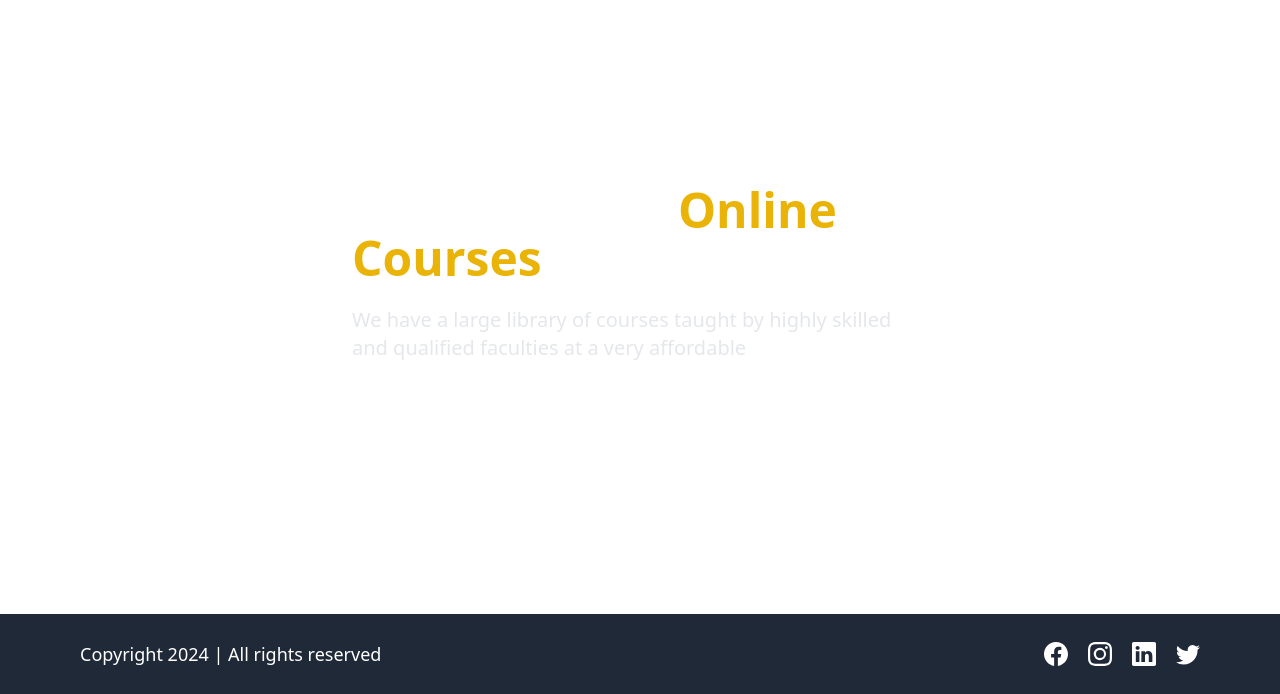
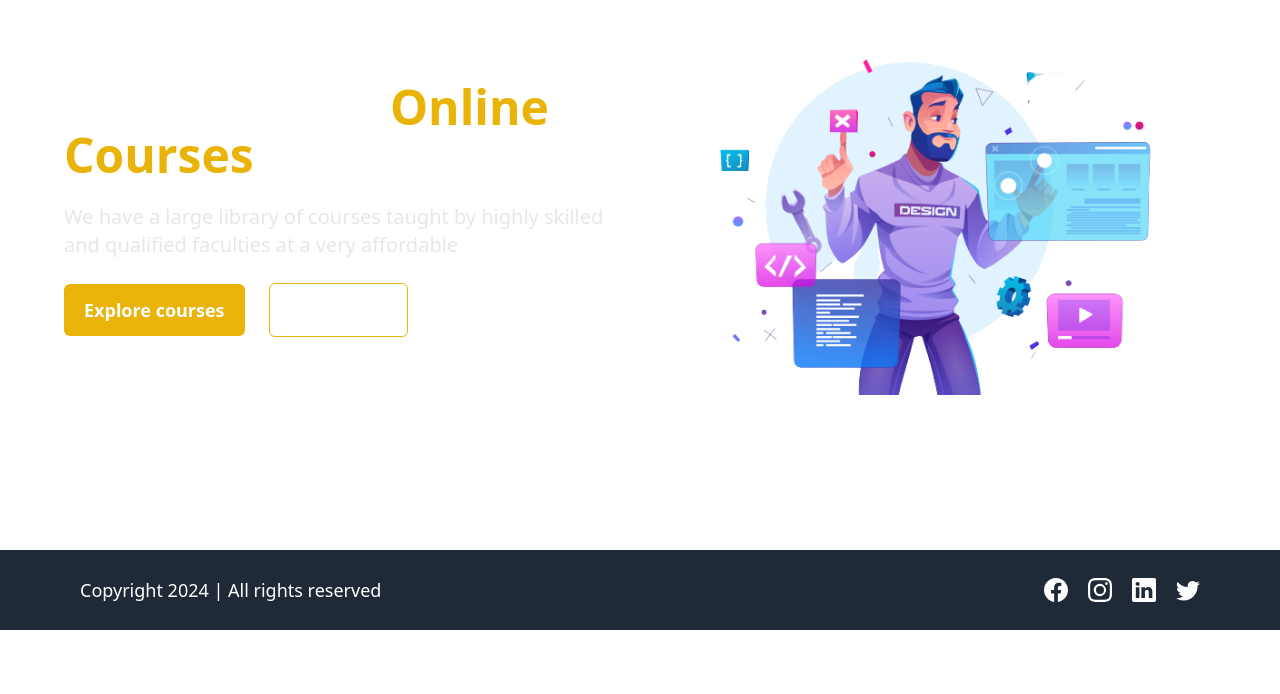
Before and after one commit to Rakesh-0786/LMS, a React (Vite) app in the folder client/: page / in a window 1280 px wide. Shown: the part 170-864 px from the top of the page. After the commit the page ends 800 px from the top, so only its background shows below. Built offline with nearby package versions, Linux system fonts and the light colour scheme.

Commit message:
Added basic layout and integrated to homepage

```diff
--- a/client/src/Layouts/HomeLayout.jsx
+++ b/client/src/Layouts/HomeLayout.jsx
@@ -9,7 +9,7 @@ function HomeLayout({ children }) {
     function changeWidth() {
         const drawerSide = document.getElementsByClassName("drawer-side");
         if (drawerSide.length > 0) {
-            drawerSide[0].style.width = "0";
+            drawerSide[0].style.width = 'auto';
         }
     }
 
@@ -18,25 +18,29 @@ function HomeLayout({ children }) {
         if (element.length > 0) {
             element[0].checked = false;
         }
-        changeWidth();
+        const drawerSide = document.getElementsByClassName("drawer-side");
+        if (drawerSide.length > 0) {
+            drawerSide[0].style.width = '0';
+        }
     }
 
     return (
-        <div className="flex flex-col min-h-screen">
-            <div className="drawer z-50 w-fit">
+        <div className="min-h-[90vh]">
+            <div className="drawer fixed top-0 left-0 z-50 w-fit">
                 <input className="drawer-toggle" id="my-drawer" type="checkbox" />
                 <div className="drawer-content">
+                    {/* Ensure this label wraps the menu icon and it is absolutely positioned */}
                     <label htmlFor="my-drawer" className="cursor-pointer relative">
                         <FiMenu
                             onClick={changeWidth}
                             size={"32px"}
-                            className="font-bold text-white m-4"
+                            className="font-bold text-white m-4 absolute top-0 left-0"
                         />
                     </label>
                 </div>
                 <div className="drawer-side w-0">
                     <label htmlFor="my-drawer" className="drawer-overlay"></label>
-                    <ul className="menu p-4 w-48 sm:w-80 bg-base-100 text-base-content relative">
+                    <ul className="menu p-4 w-48 sm:w-80 bg-base-200 text-base-content relative">
                         <li className="w-fit absolute right-2 z-50">
                             <button onClick={hideDrawer}>
                                 <AiFillCloseCircle size={24} />
@@ -64,3 +68,84 @@ function HomeLayout({ children }) {
 }
 
 export default HomeLayout;
+
+
+
+
+
+
+
+
+
+// import React from "react";
+// import { FiMenu } from "react-icons/fi";
+// import { AiFillCloseCircle } from "react-icons/ai";
+// import { Link } from "react-router-dom";
+// import Footer from "../components/Footer";
+
+// function HomeLayout({ children }) {
+
+//     function changeWidth() {
+//         const drawerSide = document.getElementsByClassName("drawer-side");
+//         if (drawerSide.length > 0) {
+//             drawerSide[0].style.width = 'auto';
+//         }
+//     }
+
+//     function hideDrawer() {
+//         const element = document.getElementsByClassName("drawer-toggle");
+//         if (element.length > 0) {
+//             element[0].checked = false;
+//         }
+//         const drawerSide = document.getElementsByClassName("drawer-side");
+//         if (drawerSide.length > 0) {
+//             drawerSide[0].style.width = '0';
+//         }
+
+//         // changeWidth();
+//     }
+
+//     return (
+//         <div className="min-h-[90vh]">
+//             <div className="drawer absolute left-0 z-50 w-fit">
+//                 <input className="drawer-toggle" id="my-drawer" type="checkbox" />
+//                 <div className="drawer-content">
+//                     <label htmlFor="my-drawer" className="cursor-pointer relative">
+//                         <FiMenu
+//                             onClick={changeWidth}
+//                             size={"32px"}
+//                             className="font-bold text-white m-4 absolute top-0 left-0"
+//                         />
+//                     </label>
+//                 </div>
+//                 <div className="drawer-side w-0">
+//                     <label htmlFor="my-drawer" className="drawer-overlay">
+//                     </label>
+//                     <ul className="menu p-4 w-48 sm:w-80 bg-base-100 text-base-content relative">
+//                         <li className="w-fit absolute right-2 z-50">
+//                             <button onClick={hideDrawer}>
+//                                 <AiFillCloseCircle size={24} />
+//                             </button>
+//                         </li>
+//                         <li>
+//                             <Link to="/">Home</Link>
+//                         </li>
+//                         <li>
+//                             <Link to="/courses">All Courses</Link>
+//                         </li>
+//                         <li>
+//                             <Link to="/contact">Contact Us</Link>
+//                         </li>
+//                         <li>
+//                             <Link to="/about">About Us</Link>
+//                         </li>
+//                     </ul>
+//                 </div>
+//             </div>
+//             {children}
+//             <Footer />
+//         </div>
+//     );
+// }
+
+// export default HomeLayout;
--- a/client/src/Pages/HomePage.jsx
+++ b/client/src/Pages/HomePage.jsx
@@ -1,5 +1,7 @@
 import React from 'react';
 import HomeLayout from '../Layouts/HomeLayout';
+import { Link } from 'react-router-dom';
+import HomePageImage from '../Assets/Images/homePageMainImage.png';
 
 function HomePage() {
     return (
@@ -13,6 +15,24 @@ function HomePage() {
                     <p className="text-xl text-gray-200">
                     We have a large library of courses taught by highly skilled and qualified faculties at a very affordable
                     </p>
+
+                    <div className="space-x-6">
+                        <Link to="/courses">
+                            <button className="bg-yellow-500 px-5 py-3 rounded-md font-semibold text-lg cursor-pointer hover:bg-yellow-600 transition-all ease-in-out duration-300">
+                                Explore courses
+                            </button>
+                        </Link>
+
+                        <Link to="/contact">
+                            <button className="border border-yellow-500 px-5 py-3 rounded-md font-semibold text-lg cursor-pointer hover:bg-yellow-600 transition-all ease-in-out duration-300">
+                                Contact Us
+                            </button>
+                        </Link>
+                    </div>
+                </div>
+
+                <div className="w-1/2 flex items-center justify-center">
+                    <img alt='homepage image' src={HomePageImage}  />
                 </div>
             </div>
         </HomeLayout>
--- a/client/src/components/Footer.jsx
+++ b/client/src/components/Footer.jsx
@@ -1,32 +1,69 @@
+// import { BsFacebook, BsInstagram, BsLinkedin, BsTwitter } from 'react-icons/bs';
+// function Footer() {
+//     const currentDate = new Date();
+//     const year = currentDate.getFullYear();
+
+//     return (
+//         <>
+//             <footer className='relative left-0 bottom-0 h-[10vh] py-5  flex flex-col sm:flex-row items-center justify-between text-white bg-gray-800 sm:px-20'>
+//                 <section className='text-lg text-red'>
+//                     Copyright {year} | All rights reserved
+//                 </section>
+//                 <section className='flex items-center justify-center gap-5 text-2xl text-white'>
+//                     <a className='hover:text-yellow-500 transition-all ease-in-out duration-300'>
+//                         <BsFacebook />
+//                     </a>
+//                     <a className='hover:text-yellow-500 transition-all ease-in-out duration-300'>
+//                         <BsInstagram />
+//                     </a>
+//                     <a className='hover:text-yellow-500 transition-all ease-in-out duration-300'>
+//                         <BsLinkedin />
+//                     </a>
+//                     <a className='hover:text-yellow-500 transition-all ease-in-out duration-300'>
+//                         <BsTwitter />
+//                     </a>
+//                 </section>
+//             </footer>
+//         </>
+//     );
+
+// }
+
+// export default Footer;
+
+
+
+
+
 import { BsFacebook, BsInstagram, BsLinkedin, BsTwitter } from 'react-icons/bs';
+
 function Footer() {
     const currentDate = new Date();
     const year = currentDate.getFullYear();
 
     return (
         <>
-            <footer className='relative left-0 bottom-0 h-[10vh] py-5  flex flex-col sm:flex-row items-center justify-between text-white bg-gray-800 sm:px-20'>
-                <section className='text-lg text-red'>
+            <footer className='fixed left-0 right-0 bottom-0 h-[10vh] py-5 flex flex-col sm:flex-row items-center justify-between text-white bg-gray-800 sm:px-20 w-full'>
+                <section className='text-lg'>
                     Copyright {year} | All rights reserved
                 </section>
                 <section className='flex items-center justify-center gap-5 text-2xl text-white'>
-                    <a className='hover:text-yellow-500 transition-all ease-in-out duration-300'>
+                    <a href='#' className='hover:text-yellow-500 transition-all ease-in-out duration-300'>
                         <BsFacebook />
                     </a>
-                    <a className='hover:text-yellow-500 transition-all ease-in-out duration-300'>
+                    <a href='#' className='hover:text-yellow-500 transition-all ease-in-out duration-300'>
                         <BsInstagram />
                     </a>
-                    <a className='hover:text-yellow-500 transition-all ease-in-out duration-300'>
+                    <a href='#' className='hover:text-yellow-500 transition-all ease-in-out duration-300'>
                         <BsLinkedin />
                     </a>
-                    <a className='hover:text-yellow-500 transition-all ease-in-out duration-300'>
+                    <a href='#' className='hover:text-yellow-500 transition-all ease-in-out duration-300'>
                         <BsTwitter />
                     </a>
                 </section>
             </footer>
         </>
     );
-
 }
 
 export default Footer;
```
Also changed, not shown: client/src/Assets/Images/aboutMainImage.png (added), client/src/Assets/Images/homePageMainImage.png (added).
